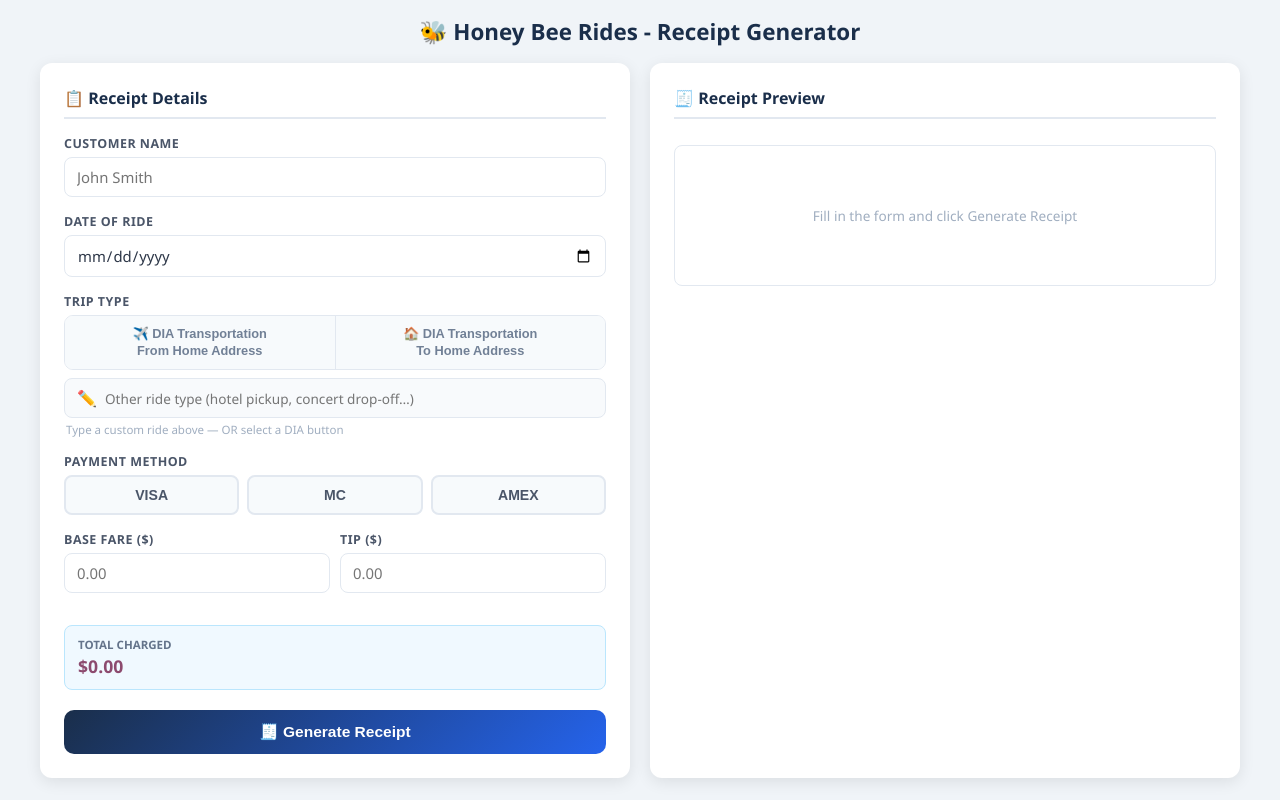
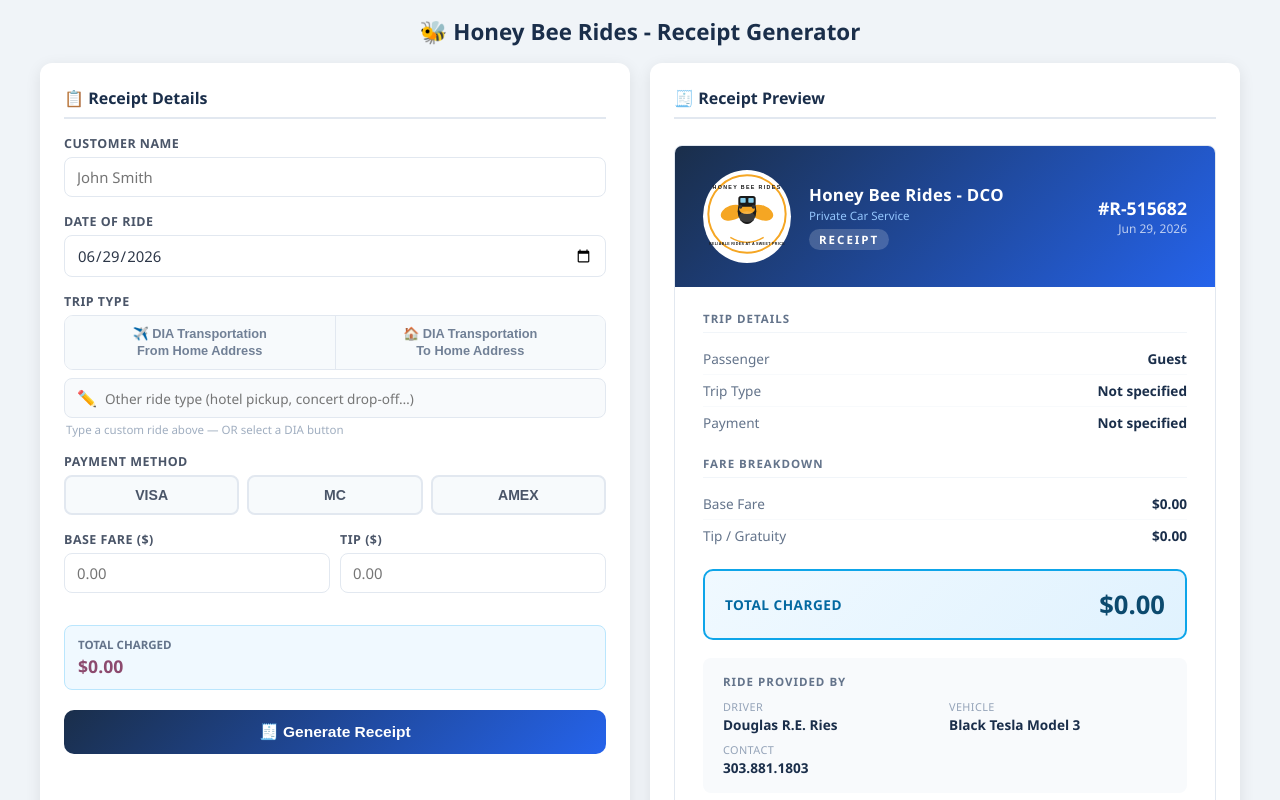
Before and after one commit to dad3fresh/honeybee-rides-receipts, a plain HTML site: page index.html in a window 1280 px wide. Both pictures are taken after a click on the button "🧾 Generate Receipt". Shown: the top 800 px of the page. Drawn offline with Linux system fonts and the light colour scheme.

Commit message:
Embed SVG bee logo + permanent business info

```diff
--- a/index.html
+++ b/index.html
@@ -43,14 +43,13 @@
 .gen-btn{width:100%;padding:13px;background:linear-gradient(135deg,#1a2e4a,#2563eb);color:#fff;border:none;border-radius:10px;font-size:.97rem;font-weight:700;cursor:pointer;margin-top:4px}
 .receipt-wrap{padding:10px 0}
 #receiptDoc{background:#fff;border:1px solid #e2e8f0;border-radius:8px;overflow:hidden;font-family:'Segoe UI',Arial,sans-serif;color:#1a2e4a}
-.rec-header{background:linear-gradient(135deg,#1a2e4a 0%,#2563eb 100%);padding:28px 32px;display:flex;align-items:center;gap:20px}
-.rec-header-logo{flex-shrink:0}
-.rec-header-logo img{max-width:80px;max-height:60px;object-fit:contain;border-radius:4px;background:#fff;padding:2px}
+.rec-header{background:linear-gradient(135deg,#1a2e4a 0%,#2563eb 100%);padding:24px 28px;display:flex;align-items:center;gap:18px}
+.rec-header-logo{flex-shrink:0;background:#fff;border-radius:50%;padding:4px}
 .rec-header-text{flex:1}
-.rec-biz-name{font-size:1.1rem;font-weight:800;color:#fff;letter-spacing:.3px}
-.rec-tagline{font-size:.75rem;color:#93c5fd;margin-top:2px}
+.rec-biz-name{font-size:1.05rem;font-weight:800;color:#fff;letter-spacing:.3px}
+.rec-tagline{font-size:.72rem;color:#93c5fd;margin-top:2px}
 .rec-badge{background:rgba(255,255,255,.18);color:#fff;font-size:.72rem;font-weight:700;letter-spacing:2px;padding:3px 10px;border-radius:20px;display:inline-block;margin-top:6px}
-.rec-body{padding:24px 32px}
+.rec-body{padding:24px 28px}
 .rec-section{margin-bottom:18px}
 .rec-section-title{font-size:.72rem;font-weight:700;color:#64748b;text-transform:uppercase;letter-spacing:1px;margin-bottom:10px;padding-bottom:6px;border-bottom:1px solid #f1f5f9}
 .rec-row{display:flex;justify-content:space-between;align-items:flex-start;padding:6px 0;border-bottom:1px solid #f8fafc}
@@ -65,7 +64,7 @@
 .rec-driver-grid{display:grid;grid-template-columns:1fr 1fr;gap:8px}
 .rec-driver-item .dk{font-size:.68rem;color:#94a3b8;text-transform:uppercase;letter-spacing:.4px}
 .rec-driver-item .dv{font-size:.85rem;font-weight:600;color:#1a2e4a;margin-top:1px}
-.rec-footer{background:#f8fafc;border-top:1.5px solid #e2e8f0;padding:14px 32px;text-align:center}
+.rec-footer{background:#f8fafc;border-top:1.5px solid #e2e8f0;padding:14px 28px;text-align:center}
 .rec-footer p{font-size:.75rem;color:#94a3b8}
 .rec-footer strong{color:#1a2e4a}
 .action-btns{display:flex;gap:10px;margin-top:16px;flex-wrap:wrap}
@@ -86,7 +85,6 @@
 <body>
 <h1 class="app-title">🐝 Honey Bee Rides - Receipt Generator</h1>
 <div class="app-wrapper">
-
 <div class="panel form-panel">
 <h2>📋 Receipt Details</h2>
 <div class="fg"><label>Customer Name</label><input id="custName" placeholder="John Smith"></div>
@@ -125,7 +123,6 @@
 </div>
 <button class="gen-btn" onclick="generateReceipt()">🧾 Generate Receipt</button>
 </div>
-
 <div class="panel receipt-panel">
 <h2>🧾 Receipt Preview</h2>
 <div class="receipt-wrap">
@@ -142,20 +139,17 @@
 <button onclick="doSms()">Send</button>
 </div>
 </div>
-
 </div>
 <div id="printArea"></div>
-
 <script>
-var BIZ = "Honey Bee Rides - DCO";
-var DRV = "Douglas R.E. Ries";
-var PH  = "303.881.1803";
-var VEH = "Black Tesla Model 3";
-var LOGO = "logo.png";
+var BIZ  = "Honey Bee Rides - DCO";
+var DRV  = "Douglas R.E. Ries";
+var PH   = "303.881.1803";
+var VEH  = "Black Tesla Model 3";
+var LOGO_SVG = '<svg xmlns=\'http://www.w3.org/2000/svg\' viewBox=\'0 0 120 120\' width=\'80\' height=\'80\'><circle cx=\'60\' cy=\'60\' r=\'58\' fill=\'#fff\' stroke=\'#f5a623\' stroke-width=\'3\'/><text x=\'60\' y=\'22\' text-anchor=\'middle\' font-size=\'8\' font-weight=\'900\' font-family=\'Arial,sans-serif\' fill=\'#1a1a1a\' letter-spacing=\'2\'>HONEY BEE RIDES</text><ellipse cx=\'38\' cy=\'58\' rx=\'18\' ry=\'11\' fill=\'#f5a623\' transform=\'rotate(-20,38,58)\'/><ellipse cx=\'82\' cy=\'58\' rx=\'18\' ry=\'11\' fill=\'#f5a623\' transform=\'rotate(20,82,58)\'/><ellipse cx=\'60\' cy=\'56\' rx=\'14\' ry=\'19\' fill=\'#1a1a1a\'/><ellipse cx=\'60\' cy=\'52\' rx=\'12\' ry=\'8\' fill=\'#f5a623\'/><ellipse cx=\'60\' cy=\'64\' rx=\'12\' ry=\'8\' fill=\'#fff\' opacity=\'0.15\'/><rect x=\'47\' y=\'33\' width=\'26\' height=\'16\' rx=\'4\' fill=\'#1a1a1a\'/><rect x=\'50\' y=\'36\' width=\'8\' height=\'7\' rx=\'1\' fill=\'#87ceeb\'/><rect x=\'62\' y=\'36\' width=\'8\' height=\'7\' rx=\'1\' fill=\'#87ceeb\'/><circle cx=\'50\' cy=\'49\' r=\'3\' fill=\'#333\'/><circle cx=\'70\' cy=\'49\' r=\'3\' fill=\'#333\'/><path d=\'M35 95 Q60 110 85 95\' stroke=\'#f5a623\' stroke-width=\'2\' fill=\'none\'/><text x=\'60\' y=\'107\' text-anchor=\'middle\' font-size=\'5.5\' font-weight=\'700\' font-family=\'Arial,sans-serif\' fill=\'#1a1a1a\' letter-spacing=\'0.5\'>RELIABLE RIDES AT A SWEET PRICE</text></svg>';
 var selectedTrip = "";
-var selectedPay = "";
-var receiptText = "";
-
+var selectedPay  = "";
+var receiptText  = "";
 window.onload = function() {
   var today = new Date();
   var dd = String(today.getDate()).padStart(2,"0");
@@ -163,7 +157,6 @@
   var yyyy = today.getFullYear();
   document.getElementById("rideDate").value = yyyy+"-"+mm+"-"+dd;
 };
-
 function selectTrip(t) {
   selectedTrip = t;
   document.getElementById("btnFromHome").classList.toggle("active", t==="from");
@@ -171,7 +164,6 @@
   document.getElementById("customRide").value = "";
   document.getElementById("customBox").classList.remove("active");
 }
-
 function onCustomType() {
   var v = document.getElementById("customRide").value;
   if (v) {
@@ -183,7 +175,6 @@
     document.getElementById("customBox").classList.remove("active");
   }
 }
-
 function selectPay(p) {
   selectedPay = p;
   document.getElementById("payVisa").classList.toggle("active", p==="visa");
@@ -191,13 +182,11 @@
   document.getElementById("payAmex").classList.toggle("active", p==="amex");
   document.getElementById("last4Wrap").style.display = "flex";
 }
-
 function calcTotal() {
   var b = parseFloat(document.getElementById("baseFare").value) || 0;
   var t = parseFloat(document.getElementById("tipAmt").value) || 0;
   document.getElementById("totalDisplay").textContent = "$"+(b+t).toFixed(2);
 }
-
 function fmtDate(val) {
   if (!val) return "";
   var p = val.split("-");
@@ -205,12 +194,11 @@
   var months = ["Jan","Feb","Mar","Apr","May","Jun","Jul","Aug","Sep","Oct","Nov","Dec"];
   return months[parseInt(p[1])-1]+" "+parseInt(p[2])+", "+p[0];
 }
-
 function generateReceipt() {
-  var custName = document.getElementById("custName").value.trim() || "Guest";
-  var rideDate = fmtDate(document.getElementById("rideDate").value);
+  var custName   = document.getElementById("custName").value.trim() || "Guest";
+  var rideDate   = fmtDate(document.getElementById("rideDate").value);
   var customRide = document.getElementById("customRide").value.trim();
-  var tripLabel = "";
+  var tripLabel  = "";
   if (customRide) { tripLabel = customRide; }
   else if (selectedTrip === "from") { tripLabel = "DIA Transportation From Home Address"; }
   else if (selectedTrip === "to")   { tripLabel = "DIA Transportation To Home Address"; }
@@ -246,10 +234,10 @@
   receiptText = L.join("\n");
   var h = "";
   h += '<div class="rec-header">';
-  h +=   '<div class="rec-header-logo"><img src="' + LOGO + '" alt="Honey Bee Rides Logo" onerror="this.style.display='none'"></div>';
+  h +=   '<div class="rec-header-logo">' + LOGO_SVG + '</div>';
   h +=   '<div class="rec-header-text">';
   h +=     '<div class="rec-biz-name">' + BIZ + '</div>';
-  h +=     '<div class="rec-tagline">Private Car Service &bull; Reliable Rides at a Sweet Price</div>';
+  h +=     '<div class="rec-tagline">Private Car Service</div>';
   h +=     '<div class="rec-badge">RECEIPT</div>';
   h +=   '</div>';
   h +=   '<div style="text-align:right;color:rgba(255,255,255,.7);font-size:.75rem">';
@@ -289,7 +277,6 @@
   document.getElementById("receiptDoc").innerHTML = h;
   document.getElementById("actionBtns").style.display = "flex";
 }
-
 function savePDF() {
   var printArea = document.getElementById("printArea");
   printArea.innerHTML = document.getElementById("receiptDoc").outerHTML;
@@ -297,12 +284,10 @@
   window.print();
   setTimeout(function(){ printArea.style.display = "none"; printArea.innerHTML = ""; }, 1000);
 }
-
 function toggleSms() {
   var row = document.getElementById("smsRow");
   row.style.display = row.style.display === "flex" ? "none" : "flex";
 }
-
 function doSms() {
   var phone = document.getElementById("smsPhone").value.trim();
   if (!phone) { alert("Please enter a phone number."); return; }
```
